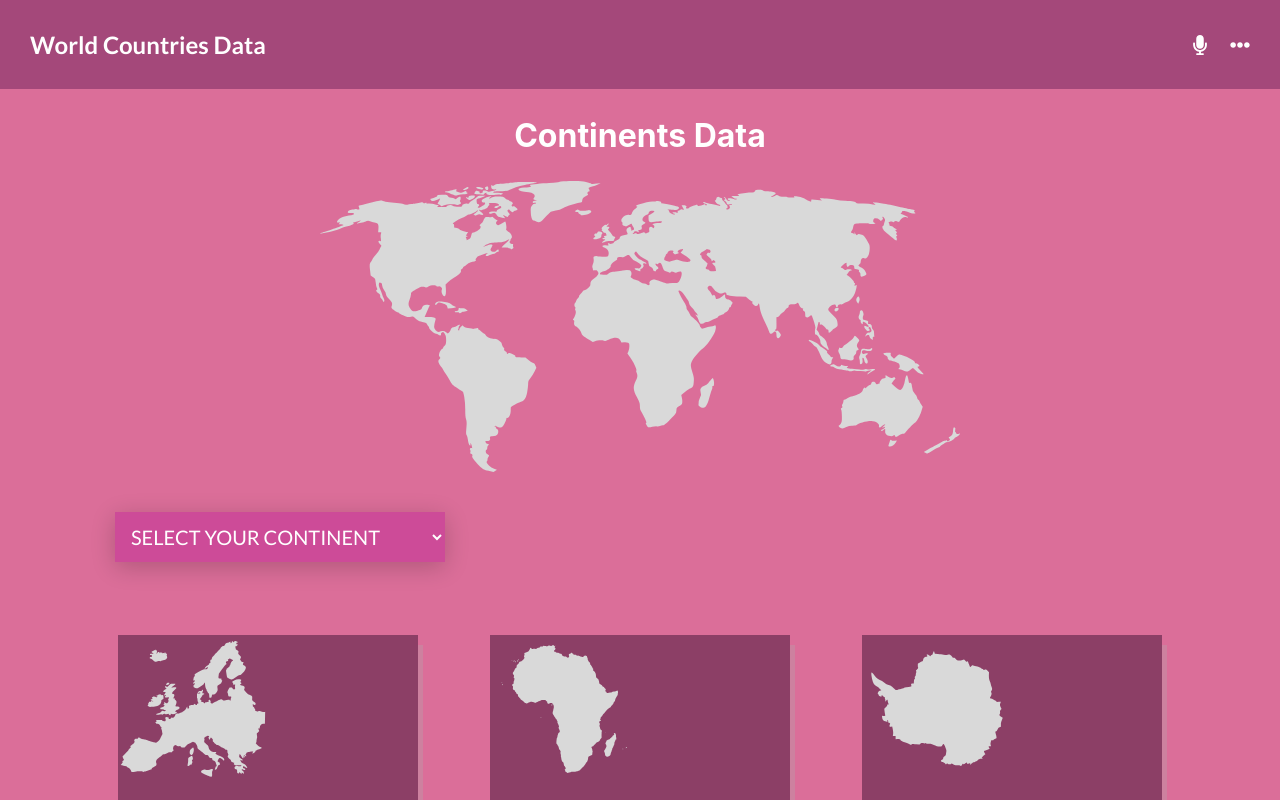
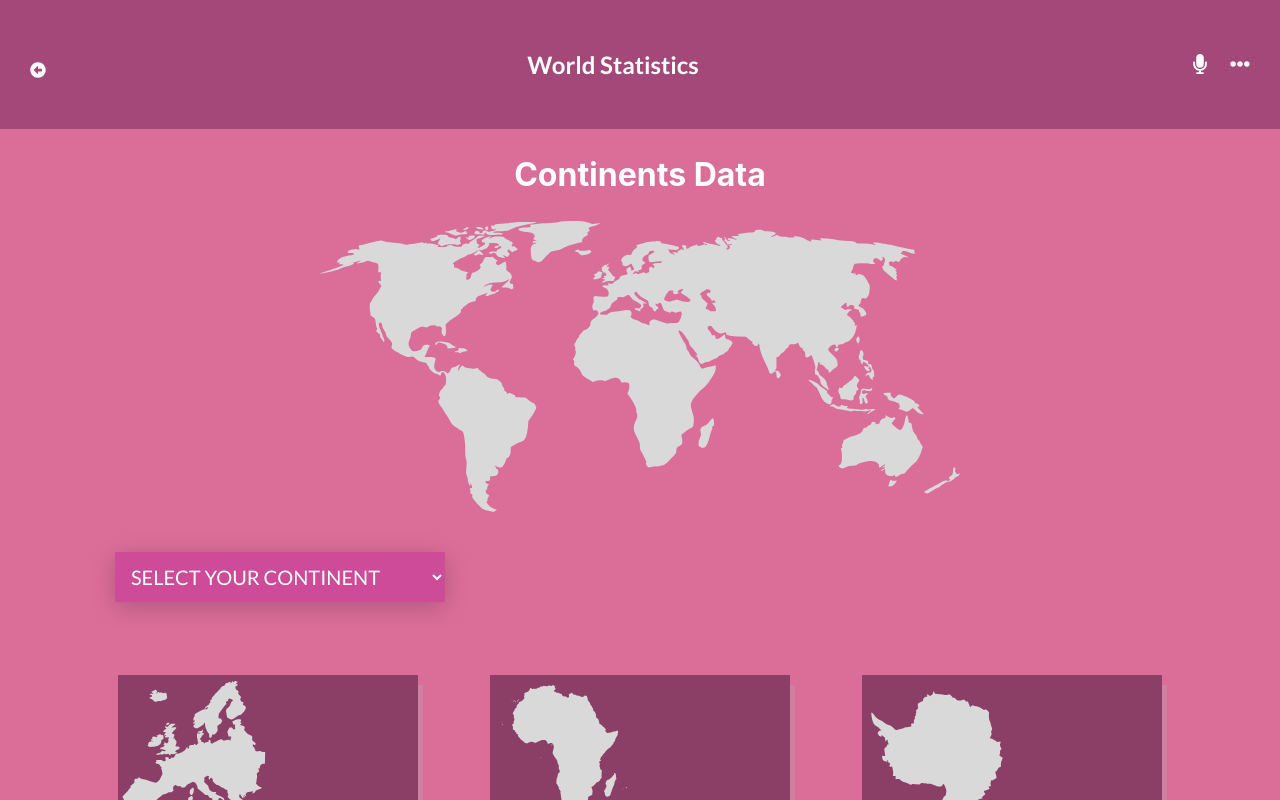
Before and after one commit to edi-sipka/Continents_Data, a React (Create React App) app: page / in a window 1280 px wide. Shown: the top 800 px of the page. Built offline with nearby package versions, Linux system fonts and the light colour scheme; no server answers.

Commit message:
Add back navigation

```diff
--- a/src/components/Navbar.js
+++ b/src/components/Navbar.js
@@ -2,15 +2,21 @@
 
 import React from 'react';
 import { NavLink } from 'react-router-dom';
-import { FaMicrophone, FaEllipsisH } from 'react-icons/fa';
+import {
+  FaMicrophone,
+  FaEllipsisH,
+  FaArrowAltCircleLeft,
+} from 'react-icons/fa';
 import './Navbar.css';
 
 function Navbar() {
   return (
     <div className="navigation">
-      <NavLink to="/" element className="heading">
-        World Countries Data
+      <NavLink to="/" element>
+        <FaArrowAltCircleLeft className="btn" />
       </NavLink>
+      <h2 className="heading">World Statistics</h2>
+
       <div className="position">
         <FaMicrophone />
         <FaEllipsisH />
```
